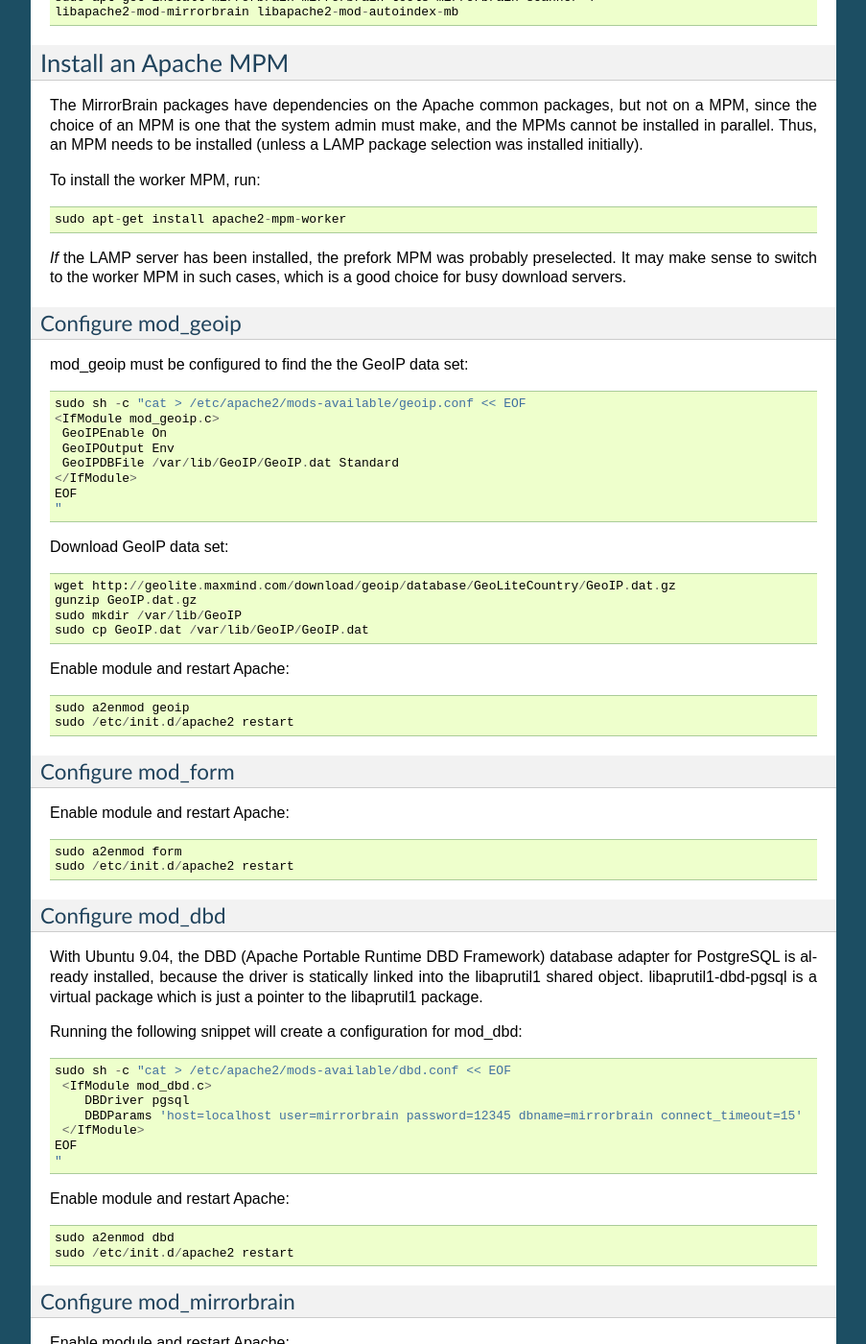
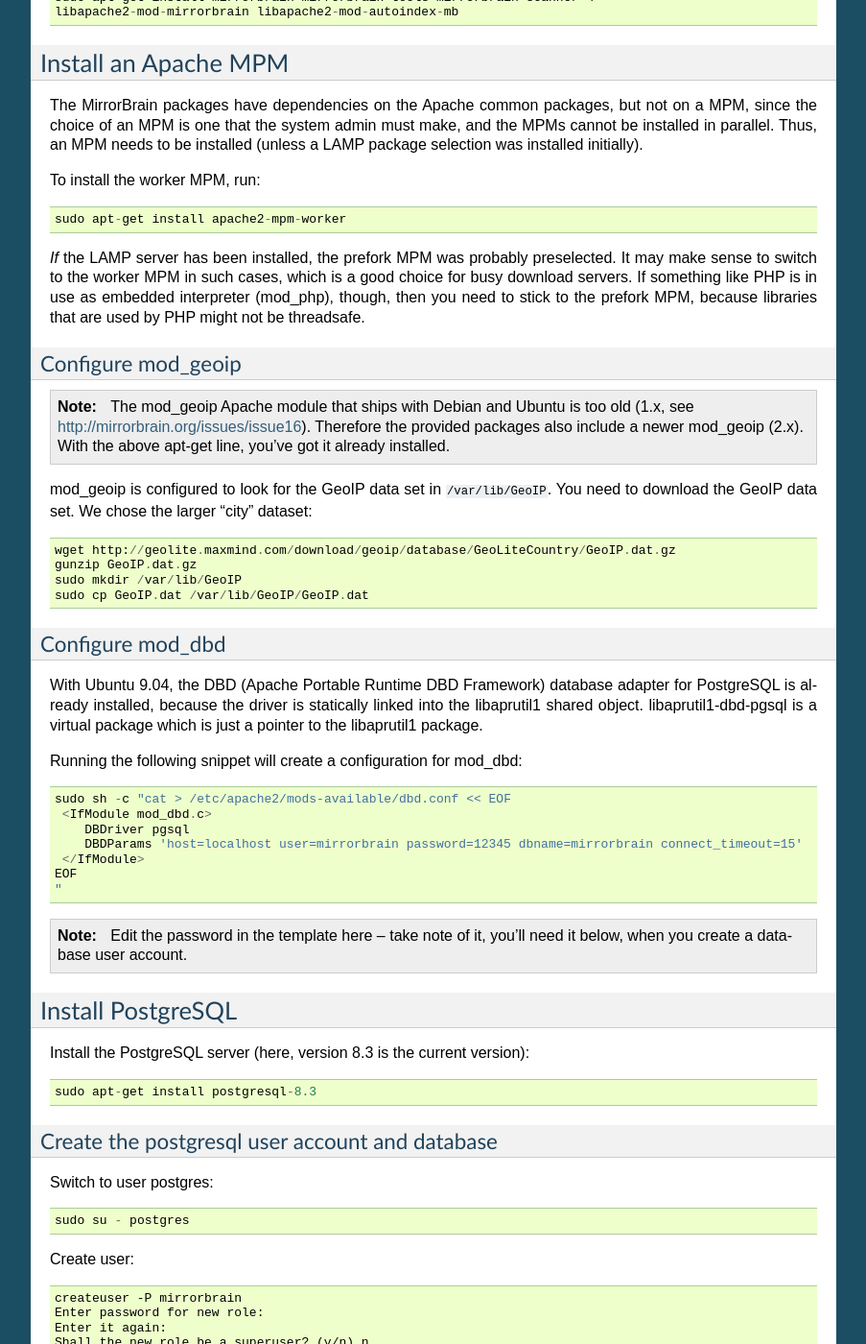
Before and after one commit to hayalci/mirrorbrain, a Sphinx documentation site: the page built from docs/installation/debian.rst, in a window 1280 px wide and 1400 px high, scrolled down 937 px. Shown: the whole window at 96% size, without its empty margins (198-1101 px from the left). Built offline with Sphinx 7.4.7, drawn with Linux system fonts in a browser that asks for light colours; some of the changed text lies outside the part shown.

Commit message:
docs/debian+ubuntu: lots of issues fixed which were reported in http://mirrorbrain.org/issues/issue25 Thanks theuni from xbmc.org. - add note about prefork MPM and PHP - missing -m added to useradd call - drop unneeded a2enmod calls - drop unneeded mod_geoip config template - database scheme needs to be imported by mirrorbrain user - add hint that database password needs to be changed in templates
git-svn-id: http://svn.mirrorbrain.org/svn/mirrorbrain/trunk@7888 2d291e14-ff0c-0410-a3fa-d5caa9871f55

```diff
--- a/docs/installation/debian.rst
+++ b/docs/installation/debian.rst
@@ -76,43 +76,28 @@
 
 *If* the LAMP server has been installed, the prefork MPM was probably
 preselected. It may make sense to switch to the worker MPM in such cases, which
-is a good choice for busy download servers.
+is a good choice for busy download servers. If something like PHP is in use as
+embedded interpreter (mod_php), though, then you need to stick to the prefork
+MPM, because libraries that are used by PHP might not be threadsafe.
 
 
 Configure mod_geoip
 ~~~~~~~~~~~~~~~~~~~
 
-mod_geoip must be configured to find the the GeoIP data set::
+.. note::
+   The mod_geoip Apache module that ships with Debian and Ubuntu is too old
+   (1.x, see http://mirrorbrain.org/issues/issue16). Therefore the provided
+   packages also include a newer mod_geoip (2.x). With the above apt-get line,
+   you've got it already installed.
 
-  sudo sh -c "cat > /etc/apache2/mods-available/geoip.conf << EOF
-  <IfModule mod_geoip.c>
-   GeoIPEnable On
-   GeoIPOutput Env
-   GeoIPDBFile /var/lib/GeoIP/GeoIP.dat Standard
-  </IfModule>
-  EOF
-  "
-
-Download GeoIP data set::
+mod_geoip is configured to look for the GeoIP data set in
+:file:`/var/lib/GeoIP`. You need to download the GeoIP data set. We chose the
+larger "city" dataset::
 
   wget http://geolite.maxmind.com/download/geoip/database/GeoLiteCountry/GeoIP.dat.gz
   gunzip GeoIP.dat.gz
   sudo mkdir /var/lib/GeoIP
   sudo cp GeoIP.dat /var/lib/GeoIP/GeoIP.dat
-
-Enable module and restart Apache::
-
-  sudo a2enmod geoip
-  sudo /etc/init.d/apache2 restart
-
-
-Configure mod_form
-~~~~~~~~~~~~~~~~~~
-
-Enable module and restart Apache::
-
-  sudo a2enmod form
-  sudo /etc/init.d/apache2 restart
 
 
 Configure mod_dbd
@@ -133,20 +118,9 @@
   EOF
   "
 
-
-Enable module and restart Apache::
-
-  sudo a2enmod dbd
-  sudo /etc/init.d/apache2 restart
-
-
-Configure mod_mirrorbrain
-~~~~~~~~~~~~~~~~~~~~~~~~~
-
-Enable module and restart Apache::
-
-  sudo a2enmod mirrorbrain
-  sudo /etc/init.d/apache2 restart
+.. note::
+   Edit the password in the template here -- take note of it, you'll need it
+   below, when you create a database user account.
 
 
 Install PostgreSQL
@@ -201,15 +175,17 @@
 Create user and group ``mirrorbrain``::
 
   sudo groupadd -r mirrorbrain
-  sudo useradd -r -g mirrorbrain -s /bin/bash -c "MirrorBrain user" -d /home/mirrorbrain mirrorbrain
+  sudo useradd -r -m -g mirrorbrain -s /bin/bash -c "MirrorBrain user" -d /home/mirrorbrain mirrorbrain
 
 Import initial mirrorbrain data
 ~~~~~~~~~~~~~~~~~~~~~~~~~~~~~~~
 
-Import structure and data::
+Import structure and data, running the commands as user mirrorbrain::
 
+  sudo su - mirrorbrain
   gunzip -c /usr/share/doc/mirrorbrain/sql/schema-postgresql.sql.gz | psql -U mirrorbrain mirrorbrain
   gunzip -c /usr/share/doc/mirrorbrain/sql/initialdata-postgresql.sql.gz | psql -U mirrorbrain mirrorbrain
+  exit
 
 
 Create needed directories
@@ -247,6 +223,12 @@
   EOF
   "
 
+.. note::
+   The database password in the above template is only a placeholder and you
+   need to edit it: change it to the actual password, the one that you gave
+   when you ran PostgreSQL's :program:`createuser` command. Likewise, make sure
+   that you picked the same username.
+
 Set permission and privileges on the file::
 
   sudo chmod 0640 /etc/mirrorbrain.conf
@@ -268,26 +250,26 @@
 The following snippet would create a new site as virtual host::
 
   sudo sh -c "cat > /etc/apache2/sites-available/mirrorbrain << EOF
-   <VirtualHost 127.0.0.1>
-     ServerName mirrors.example.org
-     ServerAdmin webmaster@example.org
-     DocumentRoot /var/www/downloads
-     ErrorLog     /var/log/apache2/mirrors.example.org/error_log
-     CustomLog    /var/log/apache2/mirrors.example.org/access_log combined
-     <Directory /var/www/downloads>
-       MirrorBrainEngine On
-       MirrorBrainDebug Off
-       FormGET On
-       MirrorBrainHandleHEADRequestLocally Off
-       MirrorBrainMinSize 2048
-       MirrorBrainExcludeUserAgent rpm/4.4.2*
-       MirrorBrainExcludeUserAgent *APT-HTTP*
-       MirrorBrainExcludeMimeType application/pgp-keys
-       Options FollowSymLinks Indexes
-       AllowOverride None
-       Order allow,deny
-       Allow from all
-     </Directory>
+  <VirtualHost 127.0.0.1>
+      ServerName mirrors.example.org
+      ServerAdmin webmaster@example.org
+      DocumentRoot /var/www/downloads
+      ErrorLog     /var/log/apache2/mirrors.example.org/error.log
+      CustomLog    /var/log/apache2/mirrors.example.org/access.log combined
+      <Directory /var/www/downloads>
+          MirrorBrainEngine On
+          MirrorBrainDebug Off
+          FormGET On
+          MirrorBrainHandleHEADRequestLocally Off
+          MirrorBrainMinSize 2048
+          MirrorBrainExcludeUserAgent rpm/4.4.2*
+          MirrorBrainExcludeUserAgent *APT-HTTP*
+          MirrorBrainExcludeMimeType application/pgp-keys
+          Options FollowSymLinks Indexes
+          AllowOverride None
+          Order allow,deny
+          Allow from all
+      </Directory>
   </VirtualHost>
   EOF
   "
@@ -305,6 +287,7 @@
   sudo a2ensite mirrorbrain
 
 
-Restart Apache::
+Restart Apache, best while watching the error log::
 
+  sudo tail -f /var/log/apache2/error.log &
   sudo /etc/init.d/apache2 restart
```
